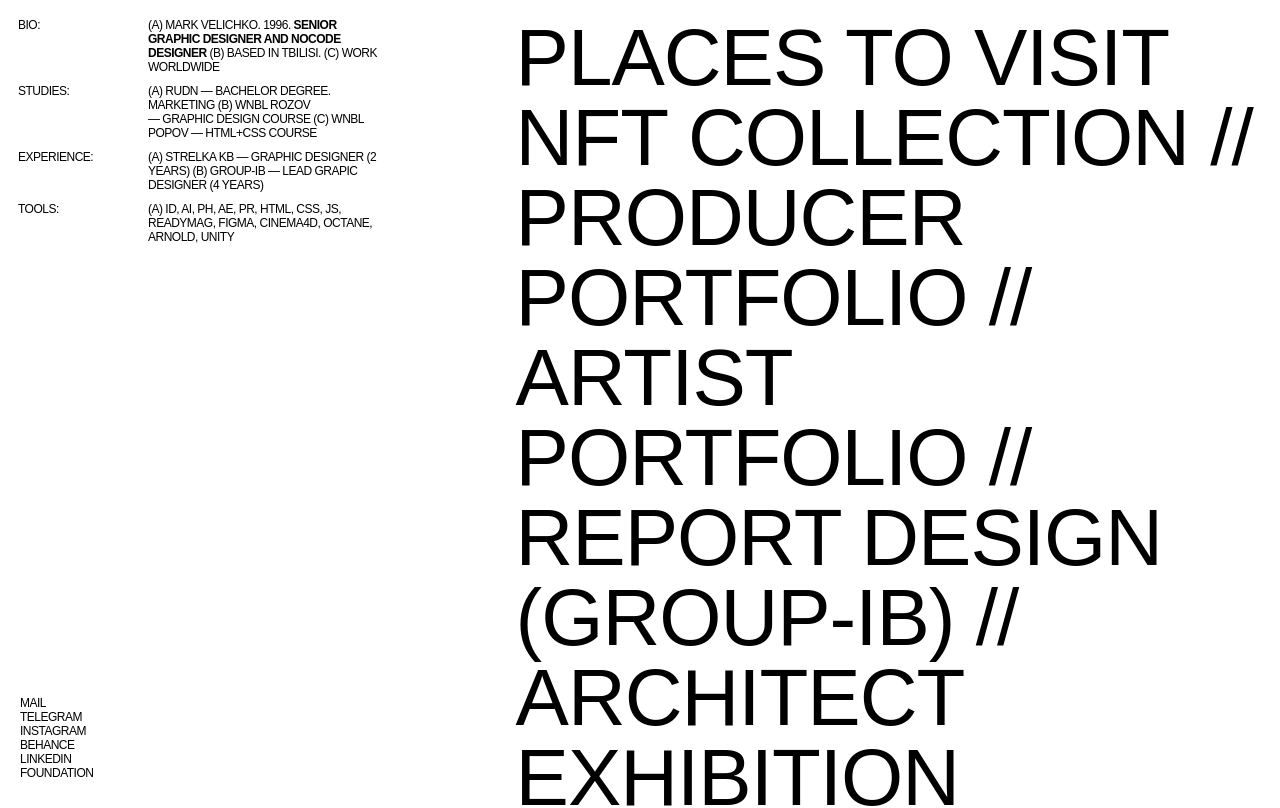
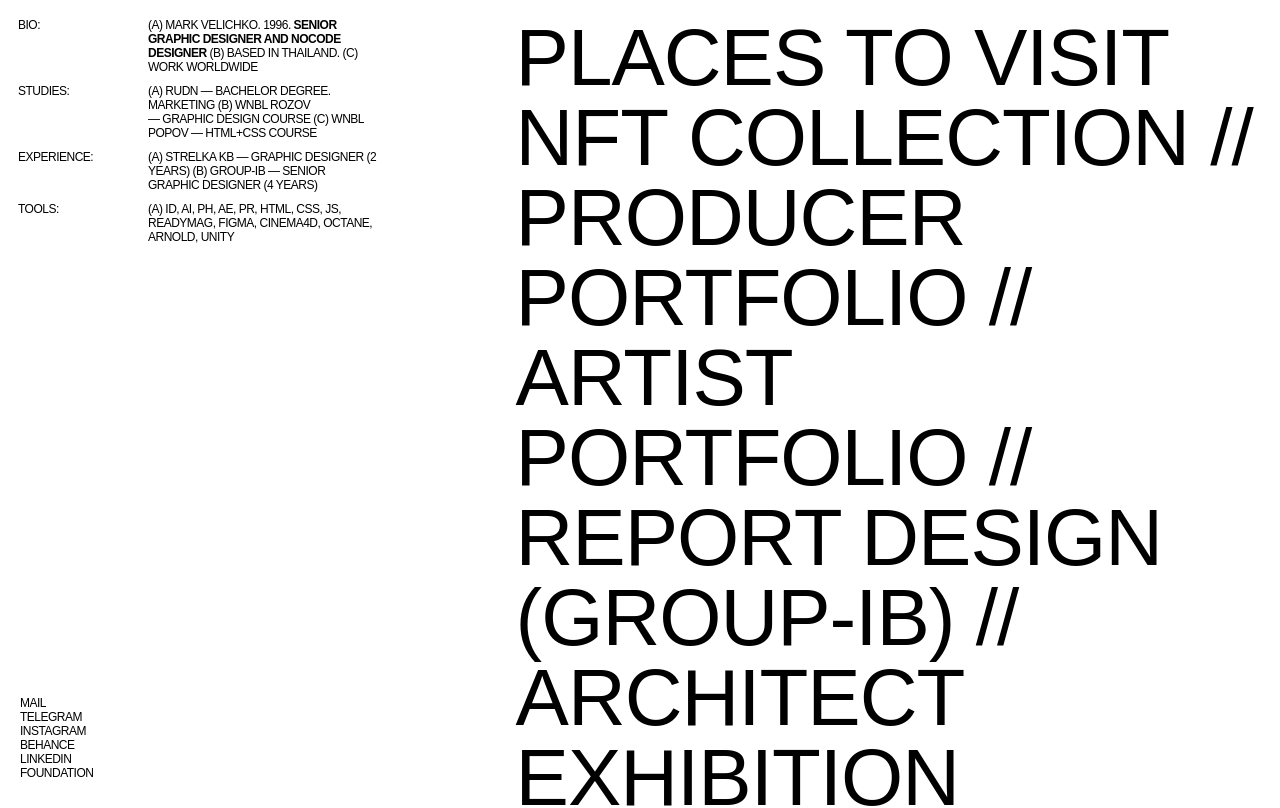
Before and after one commit to kolfersw/portfolio-vlchk, a plain HTML site: page index.html in a window 1280 px wide. Shown: the top 808 px of the page. Drawn offline with Linux system fonts and the light colour scheme.

Commit message:
missed letters

```diff
--- a/index.html
+++ b/index.html
@@ -12,14 +12,14 @@
     <div class="grid-big">
       <div class="grid-small">
         <p class="hard">BIO:</p>
-        <p class="double">(A) Mark velichko. 1996. <b>Senior Graphic designer and nocode designer</b> (B) Based in tbilisi. (С) Work worldwide</p>
+        <p class="double">(A) Mark velichko. 1996. <b>Senior Graphic designer and nocode designer</b> (B) Based in thailand. (С) Work worldwide</p>
         <p class="hard">STUDIES:</p>
         <p class="double">(A) RUDN — Bachelor degree. marketing
             (B) WNBL ROZOV — Graphic design course
             (C) WNBL POPOV — HTML+CSS course</p>
         <p class="hard">EXPERIENCE:</p>
         <p class="double">(A) STRELKA KB — Graphic Designer (2 years)
-          (B) GROUP-IB — Lead Grapic Designer (4 years)</p>
+          (B) GROUP-IB — Senior Graphic Designer (4 years)</p>
         <p class="hard">TOOLS:</p>
         <p class="double">(A) ID, AI, PH, AE, PR, HTML, CSS, JS, Readymag, Figma, Cinema4d, Octane, Arnold, Unity</p>
       </div>
```
